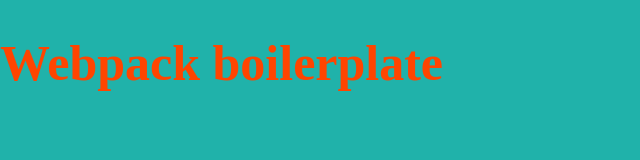
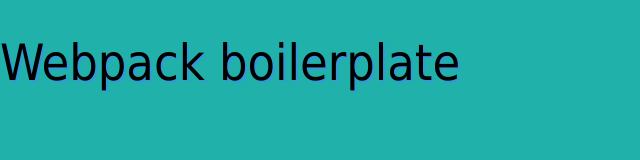
Before and after one commit to finmavis/webpack-4-boilerplate, a website built with webpack: page src/index.html in a window 1280 px wide. Shown: the whole page, without its empty margins (0-640 px from the left). Built offline with nearby package versions, Linux system fonts and the light colour scheme.

Commit message:
Update index.module.css

```diff
--- a/src/index.module.css
+++ b/src/index.module.css
@@ -1,4 +1,7 @@
 .h1 {
-  color: orangered;
+  color: #000;
   font-size: 5rem;
+  font-family: Tahoma;
+  font-weight: 100;
+  text-shadow: 2px 2px #3498db;
 }
```
